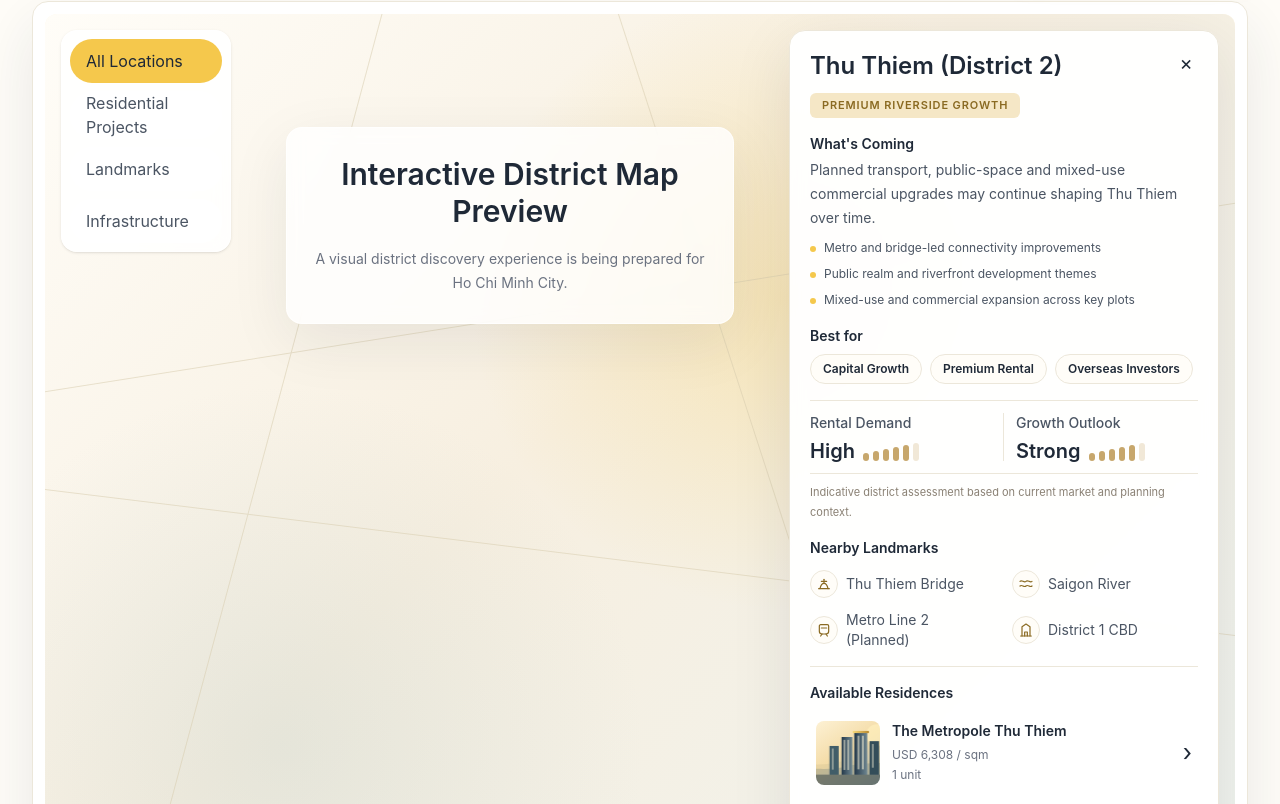
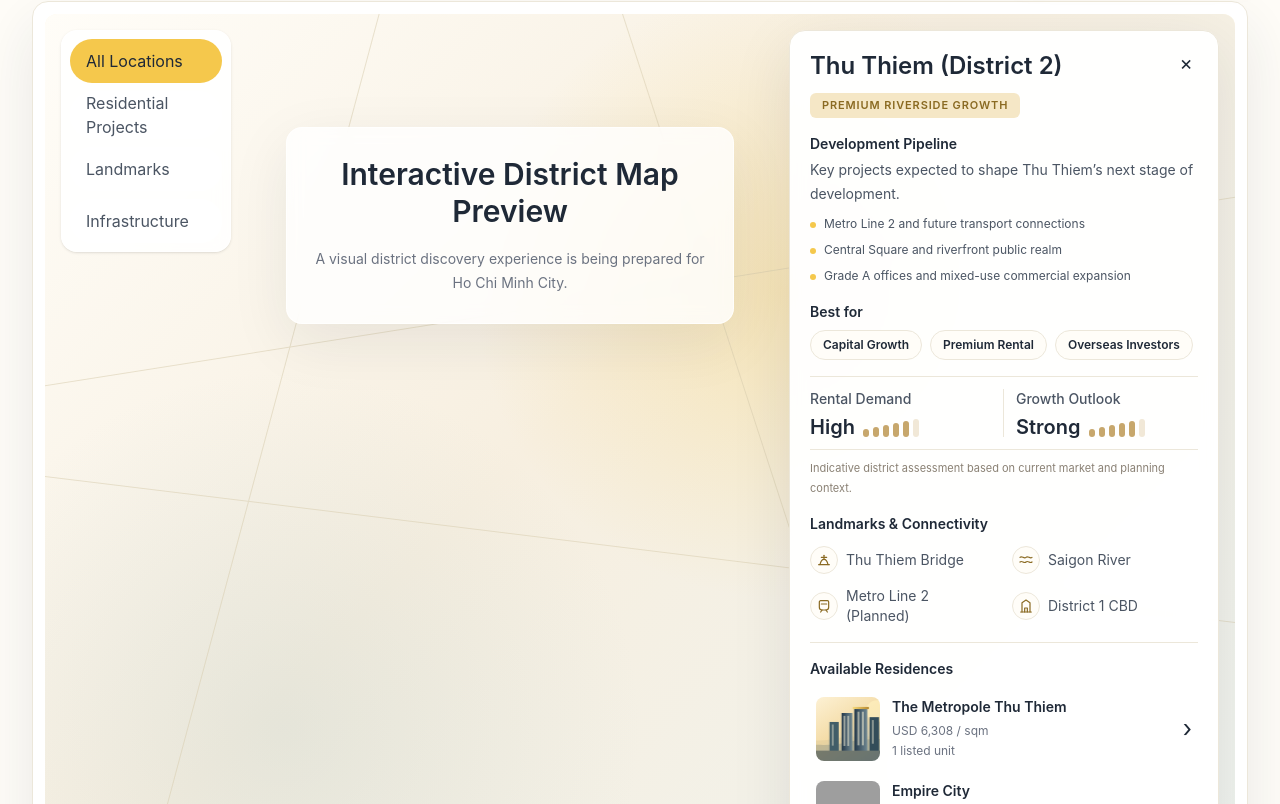
Before and after one commit to MC-eth/vietnam-property-platform, a Next.js app: page / in a window 1280 px wide. Shown: the part 816-1620 px from the top of the page. Built offline with nearby package versions, Linux system fonts and the light colour scheme; grey boxes are pictures that could not be loaded.

Commit message:
Refine district panel content labels

```diff
--- a/components/homepage-map-placeholder.tsx
+++ b/components/homepage-map-placeholder.tsx
@@ -177,7 +177,7 @@ function DistrictSummaryPanel({
 
       <div className="mt-4">
         <p className="text-sm font-semibold text-[#1F2937]">
-          <TD value="Nearby Landmarks" />
+          <TD value="Landmarks & Connectivity" />
         </p>
         <div className="mt-3 grid grid-cols-2 gap-x-4 gap-y-3">
           {summary.landmarks.map((landmark) => (
@@ -302,7 +302,7 @@ function ResidenceRow({ currency, project }: { currency: CurrencyCode; project:
           {startingPricePerSqm ? `${formatCurrencyFromUsd(startingPricePerSqm, currency)} / sqm` : <TD value="Indicative availability" />}
         </p>
         <p className="text-xs leading-5 text-[#6B7280]">
-          {availableUnitsCount > 0 ? t("availableUnitCount", { count: availableUnitsCount }) : <TD value="Indicative availability" />}
+          {availableUnitsCount > 0 ? t("listedUnitCount", { count: availableUnitsCount }) : <TD value="Indicative availability" />}
         </p>
       </div>
       <span className="text-2xl leading-none text-[#1F2937] transition group-hover:translate-x-0.5">›</span>
--- a/constants/translations.ts
+++ b/constants/translations.ts
@@ -47,6 +47,7 @@ export const translations = {
     buyerEnquiry: "Buyer enquiry",
     investmentDiscovery: "Investment Discovery",
     availableUnitCount: "{count, plural, one {1 unit} other {{count} units}}",
+    listedUnitCount: "{count, plural, one {1 listed unit} other {{count} listed units}}",
     availableUnits: "Available Units",
     availableUnitsIntro: "Indicative units currently available for investor review.",
     availableUnitsQuotaNote:
@@ -665,6 +666,7 @@ export const translations = {
     buyerEnquiry: "買家查詢",
     investmentDiscovery: "投資探索",
     availableUnitCount: "{count, plural, one {1 個可售單位} other {{count} 個可售單位}}",
+    listedUnitCount: "{count, plural, one {1 個上架單位} other {{count} 個上架單位}}",
     availableUnits: "可售單位",
     availableUnitsIntro: "以下為目前可供投資者初步參考的示意可售單位。",
     availableUnitsQuotaNote:
@@ -1286,18 +1288,25 @@ export const displayTranslations: Record<LanguageCode, Record<string, string>> =
     "Future Development": "未來發展",
     "What's Coming": "未來重點發展",
     "Development Themes": "發展主題",
+    "Development Pipeline": "發展進程",
     "Future financial district and premium riverside address across from District 1.":
       "位於第一郡對岸的未來金融區及高端河畔地段。",
     "Metro, bridge, public-space and commercial development themes are expected to shape the district over time.":
       "地鐵、橋樑、公共空間及商業發展主題，預期將逐步塑造此區。",
     "Planned transport, public-space and mixed-use commercial upgrades may continue shaping Thu Thiem over time.":
       "規劃中的交通、公共空間及綜合商業升級，或會持續塑造守添的區域面貌。",
+    "Key projects expected to shape Thu Thiem’s next stage of development.":
+      "預期重點項目將推動守添下一階段的發展。",
     "Metro and bridge-led connectivity improvements": "地鐵及橋樑帶動的交通連接改善",
     "Public realm and riverfront development themes": "公共空間及河畔發展主題",
     "Mixed-use and commercial expansion across key plots": "重點地塊的綜合用途及商業擴展",
+    "Metro Line 2 and future transport connections": "地鐵2號線及未來交通連接",
+    "Central Square and riverfront public realm": "中央廣場及河畔公共空間",
+    "Grade A offices and mixed-use commercial expansion": "甲級寫字樓及綜合商業擴展",
     "Key Infrastructure Pipeline": "主要基建進程",
     "Planned & Ongoing Infrastructure": "規劃及建設中基建",
     "Nearby Landmarks": "附近地標",
+    "Landmarks & Connectivity": "地標及交通連接",
     "Available Residences": "可選住宅項目",
     "Indicative district assessment based on current market and planning context.":
       "根據目前市場及規劃背景作出的參考性區域評估。",
@@ -2762,10 +2771,18 @@ export function translate(
   let value = translations[language][key] ?? translations.en[key];
 
   if (
-    key === "availableUnitCount" &&
+    (key === "availableUnitCount" || key === "listedUnitCount") &&
     replacements &&
     typeof replacements.count === "number"
   ) {
+    if (key === "listedUnitCount") {
+      return language === "zh-Hant"
+        ? `${replacements.count} 個上架單位`
+        : replacements.count === 1
+          ? "1 listed unit"
+          : `${replacements.count} listed units`;
+    }
+
     return language === "zh-Hant"
       ? replacements.count === 1
         ? "1 個可售單位"
--- a/data/hcmc-investment-map.ts
+++ b/data/hcmc-investment-map.ts
@@ -208,13 +208,13 @@ export const hcmcDistrictSummaries: Record<string, HcmcDistrictSummary> = {
   "thu-thiem": {
     name: "Thu Thiem (District 2)",
     positioningBadge: "Premium Riverside Growth",
-    developmentTitle: "What's Coming",
+    developmentTitle: "Development Pipeline",
     developmentSummary:
-      "Planned transport, public-space and mixed-use commercial upgrades may continue shaping Thu Thiem over time.",
+      "Key projects expected to shape Thu Thiem’s next stage of development.",
     developmentBullets: [
-      "Metro and bridge-led connectivity improvements",
-      "Public realm and riverfront development themes",
-      "Mixed-use and commercial expansion across key plots",
+      "Metro Line 2 and future transport connections",
+      "Central Square and riverfront public realm",
+      "Grade A offices and mixed-use commercial expansion",
     ],
     bestFor: ["Capital Growth", "Premium Rental", "Overseas Investors"],
     rentalDemand: {
```
